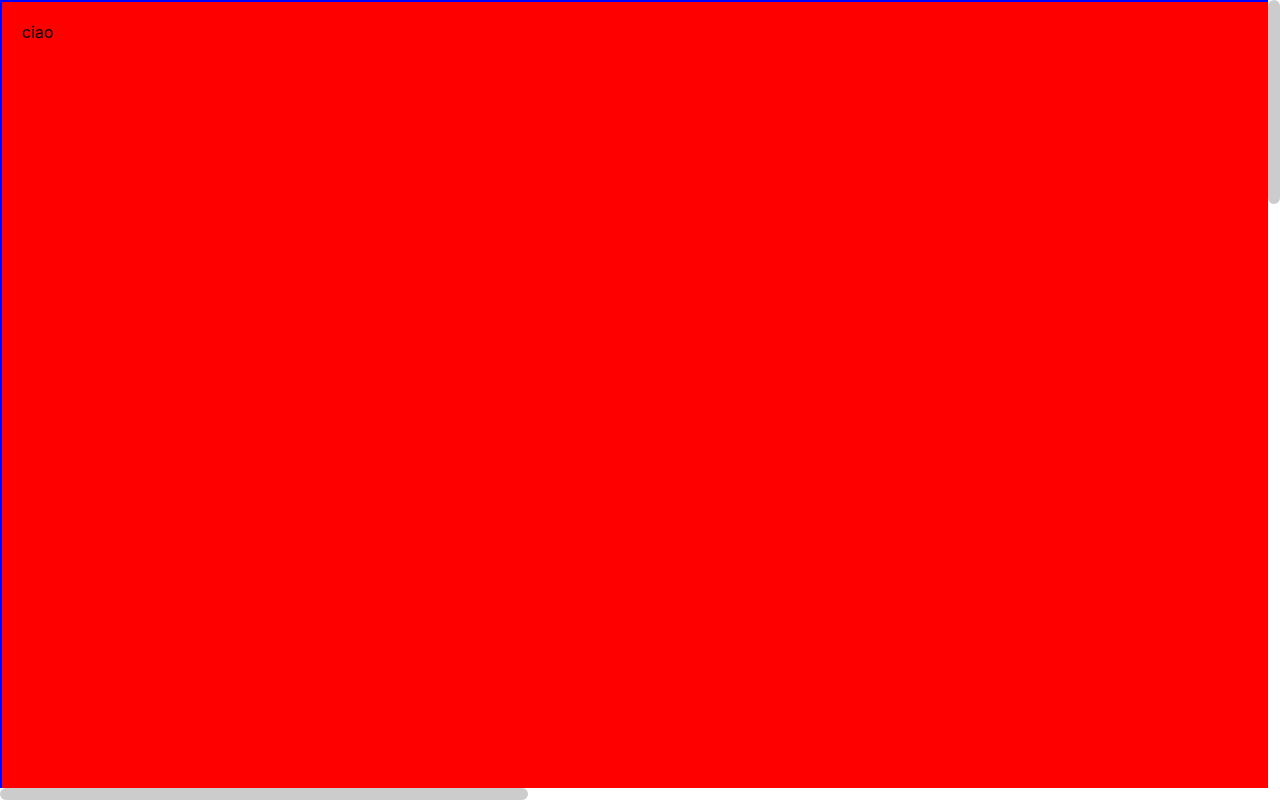
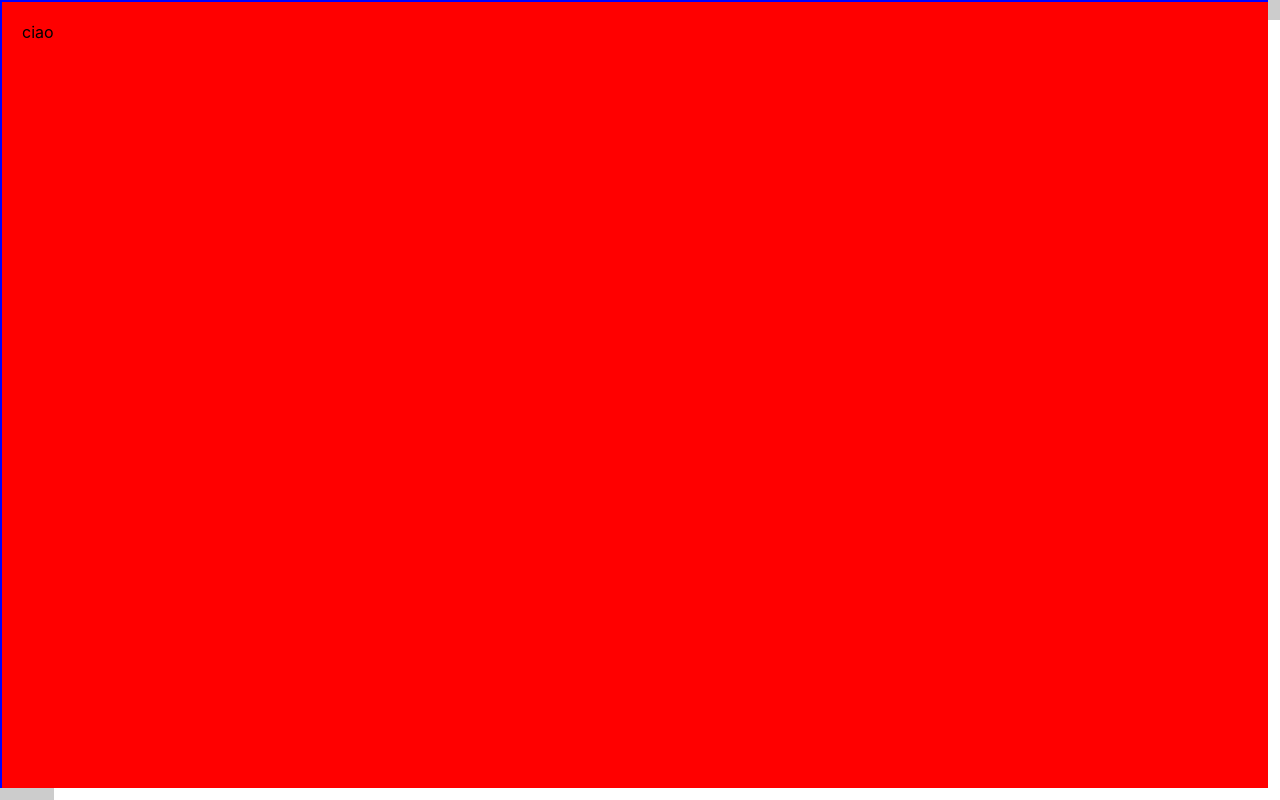
Before and after one commit to Tommaso-Zazzaretti/useReact, a React (Create React App) app: page / in a window 1280 px wide. Built offline with nearby package versions, Linux system fonts and the light colour scheme.

Commit message:
FIXES GRID

```diff
--- a/src/App.tsx
+++ b/src/App.tsx
@@ -2,8 +2,8 @@ import { FC } from 'react';
 import Scroller from './components/Scroller/Scroller';
 
 const App:FC<{}> = () => {
-  return <Scroller style={{width: '100%', height: '100%'}} onCustomScroll={(scroll)=>{console.log(scroll)}}>
-        <div id="ciao" style={{width:'3000px', height: '3000px', backgroundColor:'red',  border:'2px solid blue', padding:'20px'}}>ciao</div>
+  return <Scroller onCustomScroll={(scroll)=>{console.log('SCROLL',scroll)}} onScrollbarsPaddingChange={(t,l)=>console.log('PADDING',t,l)}>
+        <div id="ciao" style={{width:'30000px', height: '1000000px', backgroundColor:'red',  border:'2px solid blue', padding:'20px'}}>ciao</div>
     </Scroller>
 }
 
--- a/src/components/Scroller/Scroller.module.css
+++ b/src/components/Scroller/Scroller.module.css
@@ -1,34 +1,38 @@
-.customScrollbar {
-    position: absolute;
-    background-color: rgba(0, 0, 0, 0.2);
-    border-radius: 6px;
-    border:0;
-    margin:0;
-    padding:0;
-    z-index: 1;
+.wrapper {
+    width :100%;
+    height: 100%;
+    max-width : 100%;
+    max-height: 100%;
+    min-width : 100%;
+    min-height: 100%;
+    margin : 0;
+    padding: 0;
+    border : 0;
+    display: grid;
+    grid-column-gap: 0px;
+    grid-row-gap   : 0px;
+    grid-template-columns: minmax(0, 1fr);
+    grid-template-rows   : minmax(0, 1fr);
 }
-
-.verticalScrollbar {
-    right: 0;
-    top:0;
-    width: 12px;
+.wrapperTS {
+    grid-template-columns: minmax(0, 1fr) 12px; /* Prima colonna flessibile, seconda colonna di 12px */
+    grid-template-rows   : minmax(0, 1fr);         /* Prima riga flessibile, seconda riga di 12px */
 }
-
-.horizontalScrollbar {
-    bottom: 0;
-    left:0;
-    height: 12px;
+.wrapperLS {
+    grid-template-columns: minmax(0, 1fr); /* Prima colonna flessibile, seconda colonna di 12px */
+    grid-template-rows   : minmax(0, 1fr) 12px;    /* Prima riga flessibile, seconda riga di 12px */
+}
+.wrapperTLS {
+    grid-template-columns: minmax(0, 1fr) 12px; /* Prima colonna flessibile, seconda colonna di 12px */
+    grid-template-rows   : minmax(0, 1fr) 12px;    /* Prima riga flessibile, seconda riga di 12px */
 }
 
 .body {
-    margin:0;
+    margin :0;
     padding: 0;
-    border: 0;
-    width:100%;    /* OVERRIDED AT RUNTIME */
-    height: 100%;  /* OVERRIDED AT RUNTIME */
+    border : 0;
     overflow: auto;
 }
-
 
 .hideScrollbar {
     scrollbar-width: none; /* Firefox */
@@ -39,3 +43,12 @@
     background: transparent; /* Chrome/Safari/Webkit */
     width: 0px;
 }
+
+.customScrollbar {
+    padding:0;
+    margin :0;
+    border :0;
+    background-color: rgba(0, 0, 0, 0.2);
+    max-height: minmax(0, 1fr);
+    max-width : minmax(0, 1fr);
+}
--- a/src/components/Scroller/Scroller.tsx
+++ b/src/components/Scroller/Scroller.tsx
@@ -1,37 +1,31 @@
 import React from 'react';
 import css from './Scroller.module.css';
-import { IViewport, useSize } from '../../hooks/useSize';
+import { useSize } from '../../hooks/useSize';
 import { useThrottle } from '../../hooks/useThrottle';
 
 export type IScrollerProps = Omit<React.HTMLAttributes<HTMLDivElement|null>, 'children'> & {
     children: React.ReactElement<any, string | React.JSXElementConstructor<any>>,
     onCustomScroll?: (scroll:IScrollPosition) => void
-    onScrollbarSizeChange?: (topSize:IViewport, leftSize:IViewport) => void
+    onScrollbarsPaddingChange?: (right:number,bottom:number) => void
 }
 
 export interface IScrollPosition { top: number, left: number, ratioT: number, ratioL: number }
 
 export const Scroller:React.ForwardRefExoticComponent<IScrollerProps & React.RefAttributes<HTMLDivElement|null>> = React.forwardRef<HTMLDivElement|null, IScrollerProps>((props:IScrollerProps, ref:React.ForwardedRef<HTMLDivElement | null>) => {
 
-    const { onCustomScroll, onScrollbarSizeChange, children, ...divProps } = props;
+    const { onCustomScroll, onScrollbarsPaddingChange, children, ...divProps } = props;
 
     const [wRef, wSize]        = useSize<HTMLDivElement>('client',[]);
     const [cRef, cSize, cNode] = useSize<HTMLDivElement>('offset',[], children);
-    const [tRef, tSize]        = useSize<HTMLDivElement>('offset',[cSize.height, wSize.height]);
-    const [lRef, lSize]        = useSize<HTMLDivElement>('offset',[cSize.width, wSize.width]);
-    const [scroll, setScroll]  = React.useState<IScrollPosition>({ top: 0, left: 0, ratioT:0, ratioL:0 });
-    const pRef                 = React.useRef<HTMLDivElement|null>(null);
-
-    // Compute Scrollbars dynamic Css
-    const showL = cSize.width  > wSize.width  && props.style?.overflow!=='hidden' && props.style?.overflowX!=='hidden';
-    const showT = cSize.height > wSize.height && props.style?.overflow!=='hidden' && props.style?.overflowY!=='hidden';
-
-    const paddingBottom = showL ? lSize.height : 0;
-    const paddingRight  = showT ? tSize.width  : 0;
+    const [scroll,setScroll]   = React.useState<IScrollPosition>({ top: 0, left: 0, ratioT:0, ratioL:0 });
+    const [show  , setShow]    = React.useState<{top:boolean, left: boolean}>({top: false, left: false});
+    const tRef = React.useRef<HTMLDivElement|null>(null);
+    const lRef = React.useRef<HTMLDivElement|null>(null);
 
     // Link Forwarded div Ref with real div Ref
     React.useImperativeHandle<HTMLDivElement|null,HTMLDivElement|null>(ref, () => wRef.current);
 
+    // eslint-disable-next-line
     const emitScroll = React.useCallback(useThrottle<(s:IScrollPosition)=>void,void>((scroll:IScrollPosition)=>{
         onCustomScroll?.(scroll);
     },1),[onCustomScroll])
@@ -41,46 +35,50 @@ export const Scroller:React.ForwardRefExoticComponent<IScrollerProps & React.Ref
         if(cRef.current===null || wRef.current===null){ return; }
         wRef.current.scrollTo({top : scroll.top, left: scroll.left });
         emitScroll(scroll);
+        // eslint-disable-next-line
     }, [scroll,emitScroll]);
 
     // On Scrollbars hide/visible => Emit notification Event
     React.useEffect(()=>{
-        onScrollbarSizeChange?.(tSize,lSize)
-    },[tSize,lSize,onScrollbarSizeChange])
+        const right = show.top && tRef.current!==null   ? tRef.current.offsetWidth : 0;
+        const bottom = show.left && lRef.current!==null ? lRef.current.offsetHeight : 0
+        onScrollbarsPaddingChange?.(right,bottom);
+    },[onScrollbarsPaddingChange,show.top,show.left])
 
     // On Wrapper/Content Resizing => Recalculate topPosition respect Ratio
     React.useEffect(() => {
         setScroll((prev) => {
-            const left = prev.ratioL*(cSize.width  - wSize.width);
-            const top  = prev.ratioT *(cSize.height - wSize.height);
+            const left = Math.max(0,prev.ratioL*(cSize.width  - wSize.width));
+            const top  = Math.max(0,prev.ratioT *(cSize.height - wSize.height));
             if(prev.top===top && prev.left===left){ return prev; }
             return { top,left, ratioT:prev.ratioT, ratioL: prev.ratioL }
         });
     }, [wSize, cSize]);
 
-    // In case of Content re-Rendering prevent default wheel event
-    React.useEffect(() => {
-        wRef.current?.addEventListener('wheel', onWheelEventHandler,{passive:false});
-        return () => {
-            wRef.current?.removeEventListener('wheel', onWheelEventHandler);
-        };
-    }, [scroll,cSize,children]);
+    React.useEffect(()=>{
+        setShow((p)=>{
+            const top  = cSize.height > wSize.height && props.style?.overflow!=='hidden' && props.style?.overflowY!=='hidden';
+            const left = cSize.width  > wSize.width  && props.style?.overflow!=='hidden' && props.style?.overflowX!=='hidden';
+            if(p.left===left && p.top===top){ return p; }
+            return {top,left};
+        })
+    },[wSize,cSize,props.style])
 
     const updateTop = React.useCallback((deltaY: number) => {
-        if(cSize.height<=wSize.height || !showT){ return; }
+        if(cSize.height<=wSize.height || !show.top){ return; }
         const newTop = Math.min(Math.max(0, scroll.top + deltaY), (cSize.height - wSize.height));
         const topPercent = newTop/(cSize.height - wSize.height);
         const top = topPercent*(cSize.height - wSize.height);
         setScroll((p) => { return top===p.top ? p : { ...p, top, ratioT: topPercent }});
-    },[showT,cSize.height,wSize.height,scroll.top])
+    },[cSize.height, wSize.height ,scroll.top, show.top])
 
     const updateLeft = React.useCallback((deltaX: number) => {
-        if(cSize.width<=wSize.width || !showL){ return; }
+        if(cSize.width<=wSize.width || !show.left){ return; }
         const newLeft = Math.min(Math.max(0, scroll.left + deltaX),(cSize.width - wSize.width));
         const leftPercent = (newLeft/(cSize.width - wSize.width));
         const left = leftPercent*(cSize.width - wSize.width);
         setScroll((p) => { return left===p.left ? p : { ...p, left, ratioL: leftPercent }});
-    },[showL,cSize.width,wSize.width,scroll.left]);
+    },[cSize.width, wSize.width, scroll.left, show.left]);
 
 
 
@@ -88,6 +86,7 @@ export const Scroller:React.ForwardRefExoticComponent<IScrollerProps & React.Ref
 
     const handleMouseDown = React.useCallback((event: React.MouseEvent<HTMLDivElement, MouseEvent>, direction:'vertical'|'horizontal') => {
         event.preventDefault()
+        event.stopPropagation();
         const start = direction === 'vertical' ? event.clientY : event.clientX;
         const onMouseUp = () => {
             document.removeEventListener('mousemove', onMouseMove);
@@ -96,58 +95,81 @@ export const Scroller:React.ForwardRefExoticComponent<IScrollerProps & React.Ref
         const onMouseMove = (moveEvent: MouseEvent) => {
             const delta = (direction === 'vertical' ? moveEvent.clientY : moveEvent.clientX) - start;
             if (direction === 'vertical') {
-                updateTop((delta*cSize.height)/(wSize.height-paddingBottom));
+                updateTop((delta*cSize.height)/(wSize.height));
             } else {
-                updateLeft((delta*cSize.width)/wSize.width-paddingRight);
+                updateLeft((delta*cSize.width)/wSize.width);
             }
         };
         document.addEventListener('mousemove', onMouseMove);
         document.addEventListener('mouseup', onMouseUp);
-    },[updateTop,updateLeft,cSize,wSize,paddingBottom,paddingRight]);
+    },[updateTop,updateLeft,cSize,wSize]);
 
     const onTopScrollbarMouseDownEventHandler = React.useCallback((event:React.MouseEvent<HTMLDivElement, MouseEvent>)=>{
-        event.preventDefault()
+        event.preventDefault();
+        event.stopPropagation();
         handleMouseDown(event, 'vertical');
     },[handleMouseDown]);
 
     const onLeftScrollbarMouseDownEventHandler = React.useCallback((event:React.MouseEvent<HTMLDivElement, MouseEvent>)=>{
-        event.preventDefault()
+        event.preventDefault();
+        event.stopPropagation();
         handleMouseDown(event, 'horizontal');
     },[handleMouseDown]);
 
     const onWheelEventHandler = React.useCallback((event: WheelEvent) => {
         event.preventDefault();
+        event.stopImmediatePropagation();
+        event.stopPropagation();
         if(Math.abs(event.deltaX)<2 &&  Math.abs(event.deltaY)<2){ return; }
         if(Math.abs(event.deltaX) < Math.abs(event.deltaY)){ updateTop(event.deltaY); } else { updateLeft(event.deltaX); }
     },[updateTop,updateLeft]);
 
+    // In case of Content re-Rendering prevent default wheel event
+    React.useEffect(() => {
+        const elementRef = wRef.current;
+        elementRef?.addEventListener('wheel', onWheelEventHandler,{passive:false});
+        return () => {
+            elementRef?.removeEventListener('wheel', onWheelEventHandler);
+        };
+        // eslint-disable-next-line
+    }, [scroll,cSize,children,onWheelEventHandler]);
+
+
     // Top Scrollbar
     const MIN_TOP_LENGTH  = 20;
-    const height = Math.max(MIN_TOP_LENGTH,(wSize.height)/Math.max(1,(cSize.height/Math.max(1,(wSize.height)))));
-    const top  = Math.min((cSize.height-(wSize.height)), (scroll.top/Math.max(1,(cSize.height - (wSize.height)))) * (wSize.height - height));
+    const height = React.useMemo(()=>{
+        return Math.max(MIN_TOP_LENGTH,(wSize.height)/Math.max(1,(cSize.height/Math.max(1,(wSize.height)))));
+    },[wSize.height,cSize.height,MIN_TOP_LENGTH]);
+    const marginTop  = React.useMemo(()=>{
+        return Math.min((cSize.height-(wSize.height)), (scroll.top/Math.max(1,(cSize.height - (wSize.height)))) * (wSize.height - height));
+    },[wSize.height, cSize.height,scroll.top,height]);
     // Left Scrollbar
     const MIN_LEFT_LENGTH = 20;
-    const width = Math.max(MIN_LEFT_LENGTH,(wSize.width)/Math.max(1,(cSize.width/Math.max(1,(wSize.width)))));
-    const left = Math.min((cSize.width-(wSize.width)) , (scroll.left/Math.max(1,(cSize.width  - (wSize.width)))) * (wSize.width  - width));
+    const width = React.useMemo(()=>{
+        return Math.max(MIN_LEFT_LENGTH,(wSize.width)/Math.max(1,(cSize.width/Math.max(1,(wSize.width)))))
+    },[wSize.width,cSize.width,MIN_LEFT_LENGTH]);
+    const marginLeft = React.useMemo(()=>{
+        return Math.min((cSize.width-(wSize.width)) , (scroll.left/Math.max(1,(cSize.width  - (wSize.width)))) * (wSize.width  - width))
+    },[cSize.width,wSize.width,scroll.left,width]);
 
-    return <div ref={pRef} {...divProps} onScroll={undefined} style={{...props.style}}>
+    const gridCss = show.top ? show.left ? 'wrapperTLS' : 'wrapperTS' : show.left ? 'wrapperLS' : 'wrapper';
 
-        <div ref={wRef} className={`${css.body} ${css.hideScrollbar}`} style={{width:`calc(100% - ${paddingRight}px)`,height:`calc(100% - ${paddingBottom}px)`}}>
+    return <div {...divProps} className={gridCss===null ? css.wrapper : `${css.wrapper} ${css[gridCss]}`} style={{...props.style}}>
+
+        <div ref={wRef} className={`${css.body} ${css.hideScrollbar}`}>
             {cNode}
         </div>
 
-        {showT && (
-            <div ref={tRef}
-                className={`${css.customScrollbar} ${css.verticalScrollbar}`}
-                style={{ height, top, left: wSize.width }}
-                onMouseDown={onTopScrollbarMouseDownEventHandler}
-            />
-        )}
+        {show.top && <div ref={tRef}
+            className={`${css.customScrollbar}`}
+            style={{ height,marginTop }}
+            onMouseDown={onTopScrollbarMouseDownEventHandler}/>
+        }
 
-        {showL && (
+        {show.left && (
             <div ref={lRef}
-                className={`${css.customScrollbar} ${css.horizontalScrollbar}`}
-                style={{ width, left, top: wSize.height }}
+                className={`${css.customScrollbar}`}
+                style={{ width, marginLeft }}
                 onMouseDown={onLeftScrollbarMouseDownEventHandler}
             />
         )}
--- a/src/hooks/useSize.ts
+++ b/src/hooks/useSize.ts
@@ -18,19 +18,22 @@ export const useSize = <T extends HTMLElement>(type:'offset'|'client',deps: Reac
         });
     },[type]);
 
+
     // After first rendering, setup current size and setup resize event handler
     React.useLayoutEffect(() => {
-        if(ref.current===null){ return; }
+        const elementRef = ref.current;
+        if(elementRef===null){ return; }
         updateSize();
         const resizeObserver = new ResizeObserver((entries:Array<ResizeObserverEntry>) => {
             updateSize();
         });
-        resizeObserver.observe(ref.current);
+        resizeObserver.observe(elementRef);
         return () => {
-            if(ref.current===null){ return; }
-           resizeObserver.unobserve(ref.current)
+            if(elementRef===null){ return; }
+           resizeObserver.unobserve(elementRef)
         }
-    }, [...deps,updateSize]);
+        // eslint-disable-next-line
+    }, [updateSize]);
 
     return [ref,size,childrenWithRef] as const;
 }
```
